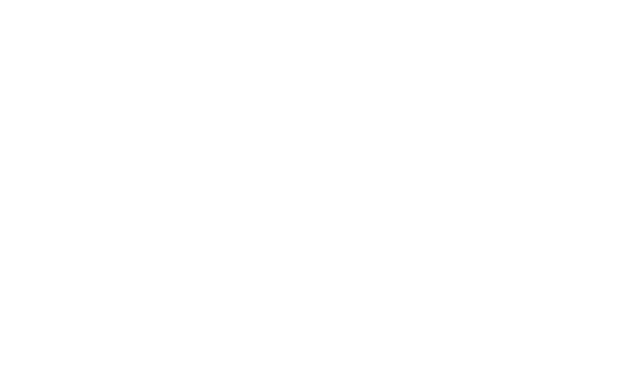
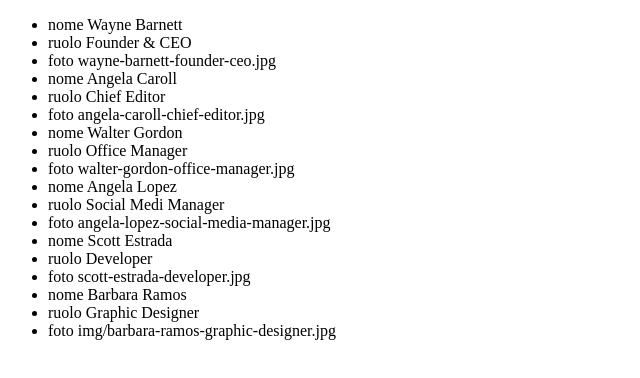
Before and after one commit to Andrea8802/js-our-team, a plain HTML site: page index.html in a window 1280 px wide. Shown: the whole page, without its empty margins (0-640 px from the left). Drawn offline with Linux system fonts and the light colour scheme.

Commit message:
All Project Completed

```diff
--- a/index.html
+++ b/index.html
@@ -4,12 +4,11 @@
     <meta charset="UTF-8">
     <meta http-equiv="X-UA-Compatible" content="IE=edge">
     <meta name="viewport" content="width=device-width, initial-scale=1.0">
-    <link rel="stylesheet" href="css/style.css">
     <title>Team</title>
 </head>
 <body>
 
-
+    <ul id="output"></ul>
 
 
     <script type="text/javascript" src="js/main.js"></script>
--- a/js/main.js
+++ b/js/main.js
@@ -1,5 +1,9 @@
 // Utilizzando i dati forniti, creare un array di oggetti per rappresentare i membri del team. Ogni membro è caratterizzato dalle seguenti informazioni: nome, ruolo e foto.
 
+// DOM
+const output = document.getElementById("output");
+
+// Object
 const membriTeam = [
     {
         "nome" : "Wayne Barnett",
@@ -34,13 +38,13 @@ const membriTeam = [
     {
         "nome" : "Barbara Ramos",
         "ruolo" : "Graphic Designer",
-        "foto" : "barbara-ramos-graphic-designer.jpg"
+        "foto" : "img/barbara-ramos-graphic-designer.jpg"
     }
 ];
 
 
 for (let i = 0; i < membriTeam.length; i++){
     for (key in membriTeam[i]){
-        console.log(key, membriTeam[i][key]);
+        output.innerHTML += `<li>${key} ${membriTeam[i][key]}</li>`;
     }
-}
+};
```
Also changed, not shown: css/style.css (deleted).
